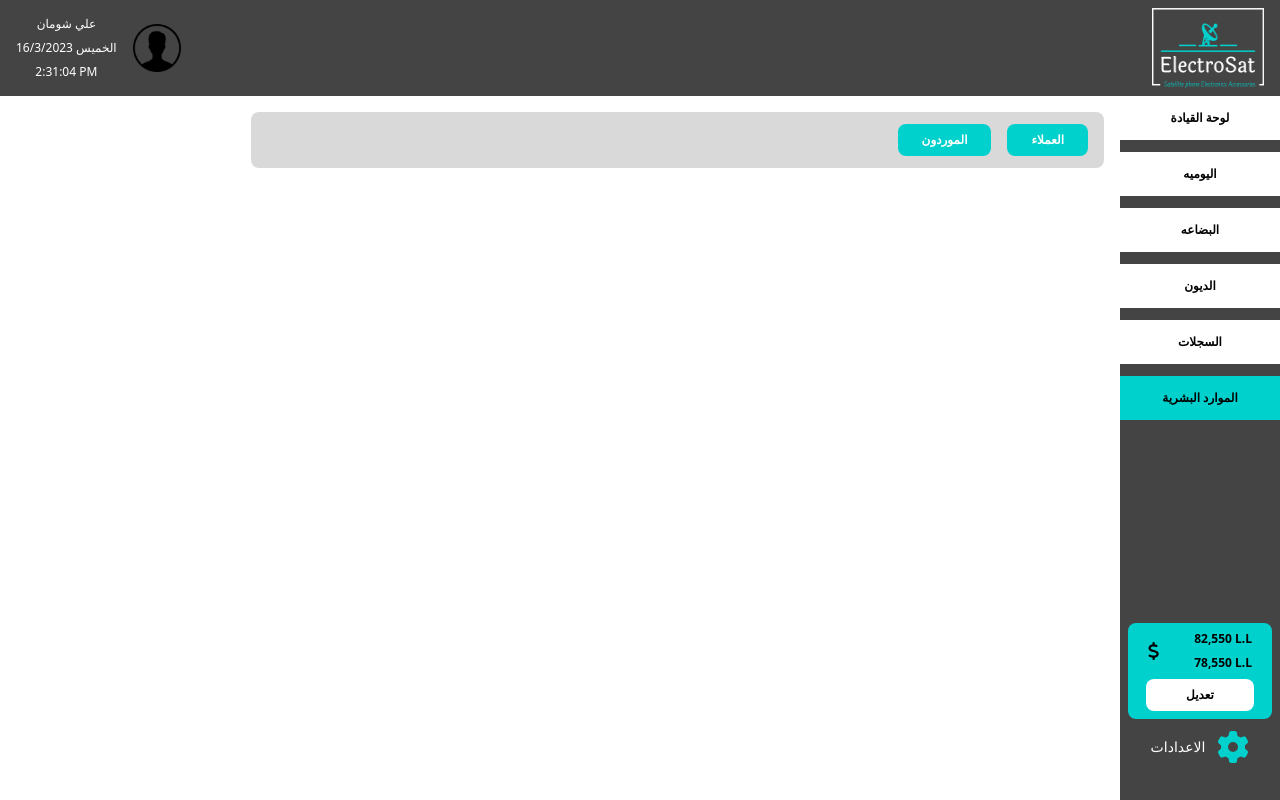
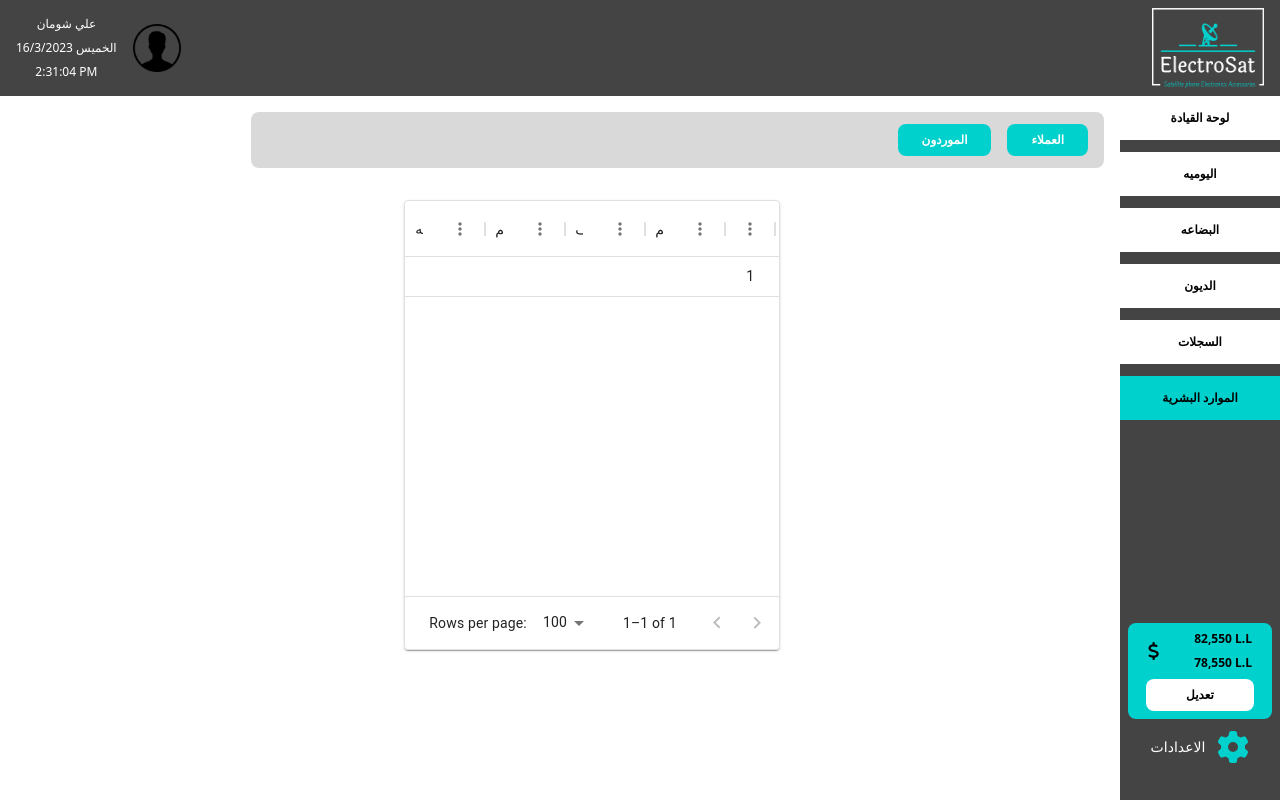
Before and after one commit to aliShouman0/electro-sat, a React (Create React App) app in the folder electro-sat/: page /hr in a window 1280 px wide. Built offline with nearby package versions, Linux system fonts and the light colour scheme.

Commit message:
Frontend:Adding table

```diff
--- a/electro-sat/src/pages/HR/HR.jsx
+++ b/electro-sat/src/pages/HR/HR.jsx
@@ -3,14 +3,72 @@ import {
   faDiagnoses,
 } from "@fortawesome/free-solid-svg-icons";
 import { FontAwesomeIcon } from "@fortawesome/react-fontawesome";
+import { DataGrid } from "@mui/x-data-grid";
 import React, { useState } from "react";
 
 function HR() {
   const [superAdmin, setSuperAdmin] = useState(false);
+  const [selectionModel, setSelectionModel] = useState([]);
+
+  const creditorColumns = [
+    {
+      field: "notes",
+      headerName: "ملاحظه",
+      type: "string",
+      width: 80,
+      editable: false,
+      align: "center",
+      headerAlign: "center",
+    },
+    {
+      field: "rate",
+      headerName: "تقييم",
+      type: "string",
+      width: 80,
+      editable: false,
+      align: "center",
+      headerAlign: "center",
+    },
+    {
+      field: "phoneNumber",
+      headerName: "رقم الهاتف",
+      type: "string",
+      width: 80,
+      editable: false,
+      align: "center",
+      headerAlign: "center",
+    },
+    {
+      field: "name",
+      headerName: "اسم",
+      type: "string",
+      width: 80,
+      editable: false,
+      align: "center",
+      headerAlign: "center",
+    },
+    {
+      field: "id",
+      headerName: "ID",
+      width: 15,
+      editable: false,
+      align: "center",
+      headerAlign: "center",
+    },
+  ];
+
+  const rows = [
+    {
+      id: 1,
+      time: "12:35",
+    },
+  ];
+  const handleSelectionModelChange = (newSelection) => {
+    setSelectionModel(newSelection.selectionModel);
+  };
   return (
     <>
-      {" "}
-      <main className="fixed  w-[80%] h-full overflow-y-auto overflow-x-hidden    top-28  right-44 flex flex-col items-end">
+      <main className="fixed  w-[80%] h-3/4 overflow-y-auto overflow-x-hidden    top-28  right-44 flex flex-col items-end">
         <div className="top-bar bg-greyBar h-14 py-2 w-5/6  rounded-lg flex items-center  justify-end font-bold  mb-3 text-white">
           <button className="bg-secondary mr-4 py-2 px-6   text-xs  rounded-lg hover:opacity-60 hover:font-semibold hover:text-sm transition-all	    ">
             الموردون
@@ -29,6 +87,27 @@ function HR() {
             </button>
           )}
         </div>
+
+        <div
+          className={`creditor w-full  h-3/4 mt-5 flex flex-col items-center  `}
+        >
+          <div className="w-auto  h-full ">
+            <DataGrid
+              rows={rows}
+              columns={creditorColumns}
+              pageSize={5}
+              rowsPerPageOptions={[15, 25, 50]}
+              rowHeight={40}
+              checkboxSelection={false}
+              selectionModel={selectionModel}
+              onSelectionModelChange={handleSelectionModelChange}
+              sx={{
+                boxShadow: 1,
+                fontSize: 14,
+              }}
+            />
+          </div>
+        </div>
       </main>
     </>
   );
```
